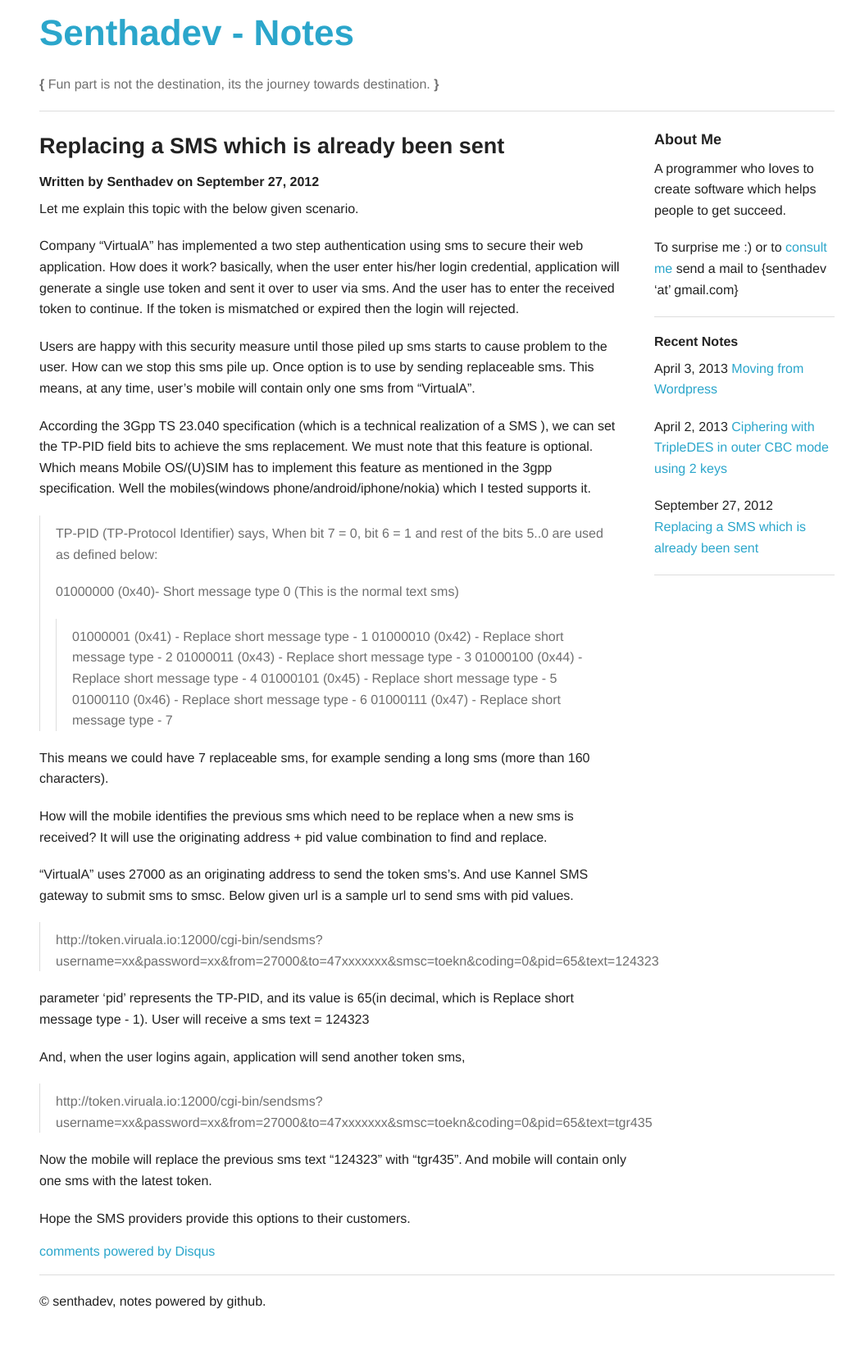
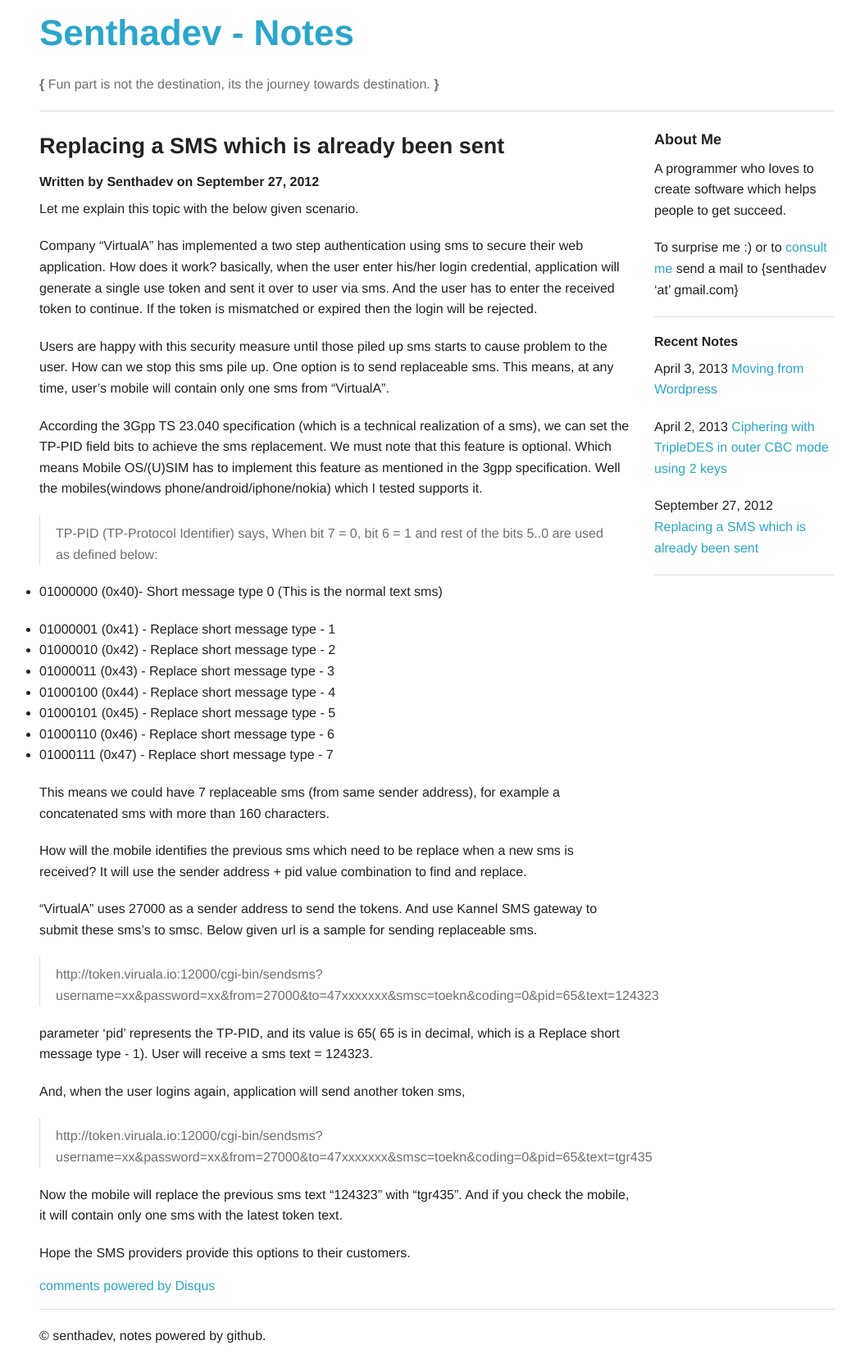
Before and after one commit to senthadev/senthadev.github.com, a Jekyll site: the page built from _posts/2012-09-27-Replacing-a-SMS-which-is-already-been-sent.md, in a window 1280 px wide. Shown: the whole page at 82% size, without its empty margins (107-1156 px from the left). Built offline with Jekyll 4.4.1, drawn with Linux system fonts in a browser that asks for light colours; Markdown is read by kramdown in place of the engine named in the settings; comment, search, counter and statistics services are not loaded; before the commit the page ends 1621 px from its top, so only the background shows below that.

Commit message:
updated.

```diff
--- a/_posts/2012-09-27-Replacing-a-SMS-which-is-already-been-sent.md
+++ b/_posts/2012-09-27-Replacing-a-SMS-which-is-already-been-sent.md
@@ -7,13 +7,13 @@ Let me explain this topic with the below given scenario.
 
 Company "VirtualA" has implemented a two step authentication using sms to secure their web application.
 How does it work? basically, when the user enter his/her login credential, application will generate a single use token and sent it over to user via sms.
-And the user has to enter the received token to continue. If the token is mismatched or expired then the login will rejected.
+And the user has to enter the received token to continue. If the token is mismatched or expired then the login will be rejected.
 
 Users are happy with this security measure until those piled up sms starts to cause problem to the user.
-How can we stop this sms pile up. Once option is to use by sending replaceable sms.
+How can we stop this sms pile up. One option is to send replaceable sms.
 This means, at any time, user's mobile will contain only one sms from "VirtualA".
 
-According the 3Gpp TS 23.040 specification (which is a technical realization of a SMS ),
+According the 3Gpp TS 23.040 specification (which is a technical realization of a sms),
 we can set the TP-PID field bits to achieve the sms replacement. We must note that this feature is optional.
 Which means Mobile OS/(U)SIM has to implement this feature as mentioned in the 3gpp specification.
 Well the mobiles(windows phone/android/iphone/nokia) which I tested supports it.
@@ -21,33 +21,36 @@ Well the mobiles(windows phone/android/iphone/nokia) which I tested supports it.
 >TP-PID (TP-Protocol Identifier) says,
 >When bit 7 = 0, bit 6 = 1 and rest of the bits 5..0 are used as defined below:
 >
->01000000 (0x40)- Short message type 0 (This is the normal text sms)
->>01000001 (0x41) - Replace short message type - 1
->>01000010 (0x42) - Replace short message type - 2
->>01000011 (0x43) - Replace short message type - 3
->>01000100 (0x44) - Replace short message type - 4
->>01000101 (0x45) - Replace short message type - 5
->>01000110 (0x46) - Replace short message type - 6
->>01000111 (0x47) - Replace short message type - 7
 
-This means we could have 7 replaceable sms, for example sending a long sms (more than 160 characters).
+- 01000000 (0x40)- Short message type 0 (This is the normal text sms)
+
+- 01000001 (0x41) - Replace short message type - 1
+- 01000010 (0x42) - Replace short message type - 2
+- 01000011 (0x43) - Replace short message type - 3
+- 01000100 (0x44) - Replace short message type - 4
+- 01000101 (0x45) - Replace short message type - 5
+- 01000110 (0x46) - Replace short message type - 6
+- 01000111 (0x47) - Replace short message type - 7
+
+This means we could have 7 replaceable sms (from same sender address),
+for example a concatenated sms with more than 160 characters.
 
 How will the mobile identifies the previous sms which need to be replace when a new sms is received?
-It will use the originating address + pid value combination to find and replace.
+It will use the sender address + pid value combination to find and replace.
 
-"VirtualA" uses 27000 as an originating address to send the token sms's.
-And use Kannel SMS gateway to submit sms to smsc. Below given url is a sample url to send sms with pid values.
+"VirtualA" uses 27000 as a sender address to send the tokens.
+And use Kannel SMS gateway to submit these sms's to smsc. Below given url is a sample for sending replaceable sms.
 
 >http://token.viruala.io:12000/cgi-bin/sendsms?username=xx&password=xx&from=27000&to=47xxxxxxx&smsc=toekn&coding=0&pid=65&text=124323
 
-parameter ‘pid’ represents the TP-PID, and its value is 65(in decimal, which is Replace short message type - 1).
-User will receive a sms text = 124323
+parameter ‘pid’ represents the TP-PID, and its value is 65( 65 is in decimal, which is a Replace short message type - 1).
+User will receive a sms text = 124323.
 
 And, when the user logins again, application will send another token sms,
 
 >http://token.viruala.io:12000/cgi-bin/sendsms?username=xx&password=xx&from=27000&to=47xxxxxxx&smsc=toekn&coding=0&pid=65&text=tgr435
 
 Now the mobile will replace the previous sms text "124323" with "tgr435".
-And mobile will contain only one sms with the latest token.
+And if you check the mobile, it will contain only one sms with the latest token text.
 
 Hope the SMS providers provide this options to their customers.
```
